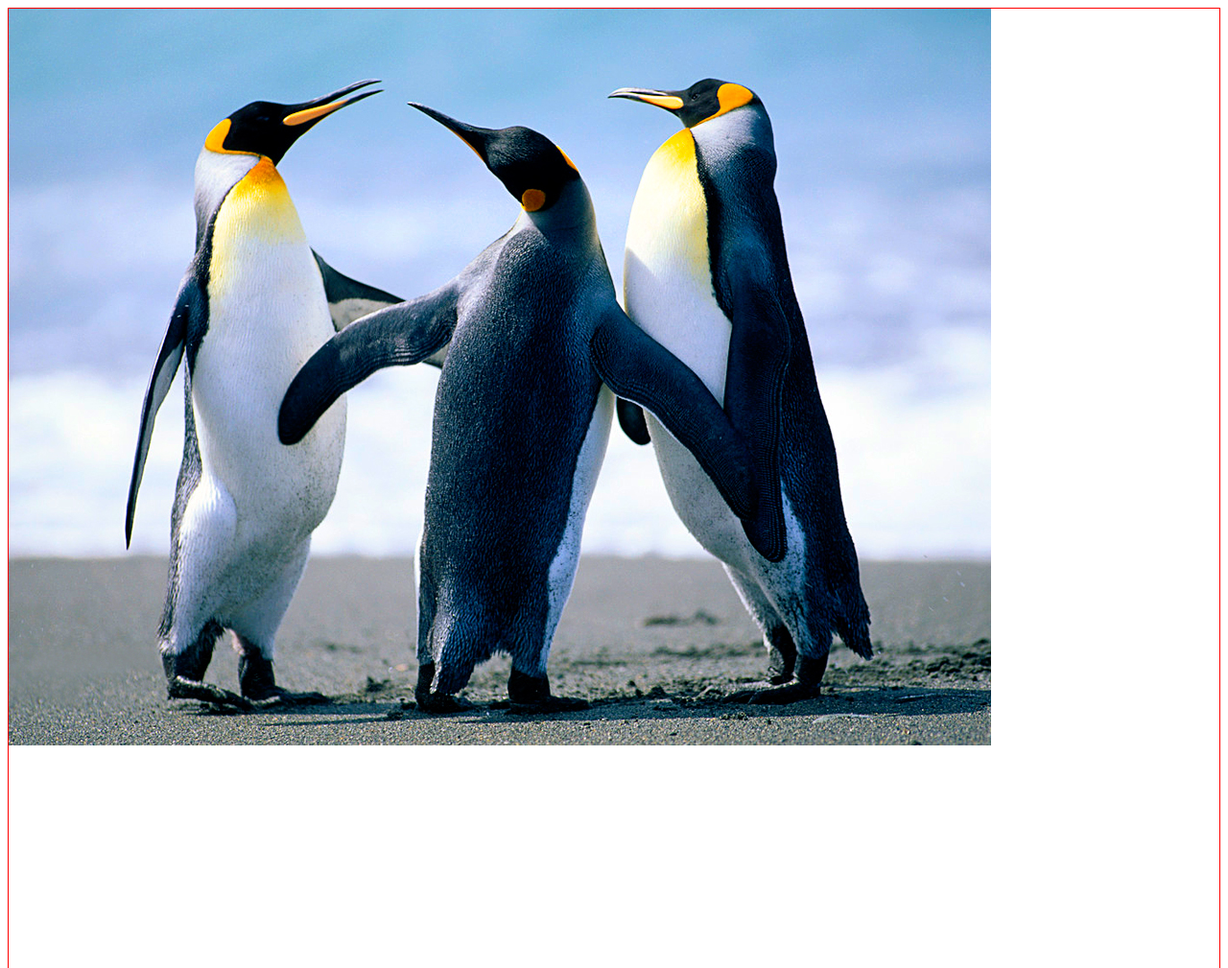
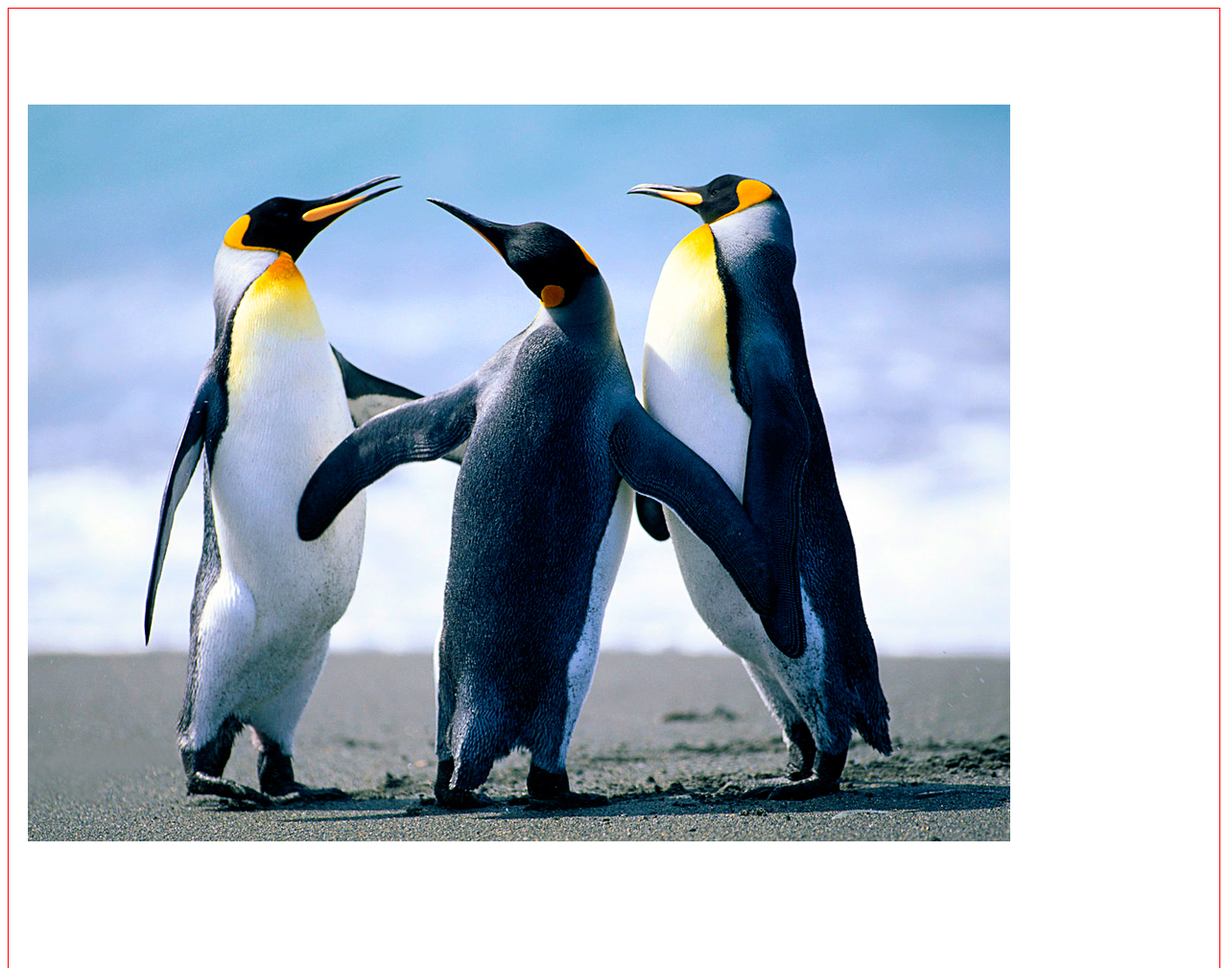
Before and after one commit to koseulgi/koseulgi, a plain HTML site: page css/background.html in a window 1280 px wide. Shown: the top 1009 px of the page at 96% size. Drawn offline with Linux system fonts and the light colour scheme.

Commit message:
백그라운드 설명 추가

```diff
--- a/css/background.html
+++ b/css/background.html
@@ -10,16 +10,23 @@
     width: auto;
     height: 1000px;
     border: 1px red solid;
-    background:url(../images/penguins.jpg) no-repeat;
+    background:url(../images/penguins.jpg) no-repeat 20px 100px;
     }
 
 
 
 </style>
 
-
-
-
+<!-- background
+background - color : 색상 정의(16진수, rgb(0,0,0)
+background - image : 배경 이미지를 불러올때 사용
+background - repeat : 배경이미지가 있는경우 반복여부를 선택
+                    - repeat : 바둑판식 반복
+                    - no repeat : 반복하지 않음
+                    - repeat-y : 세로반복
+                    - repeat-x : 좌우반복
+background - position :
+background - attachment : -->
 
 </head>
 <body>
```
